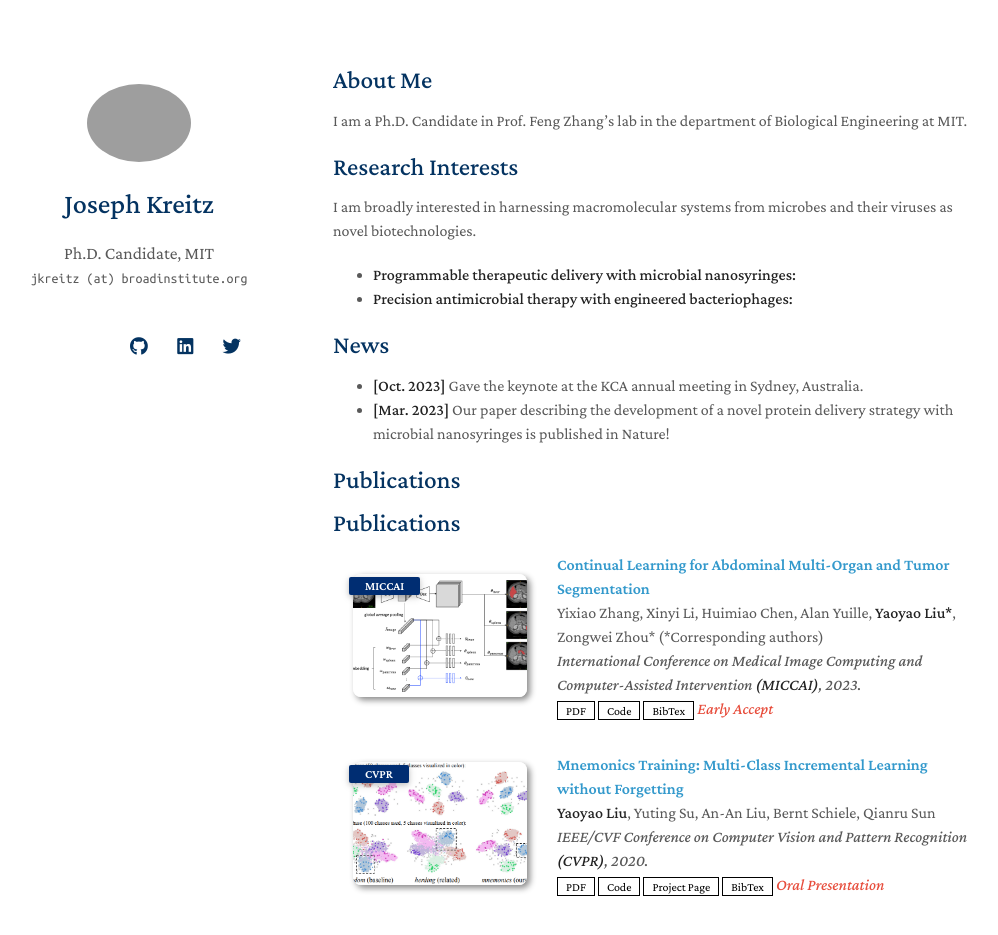
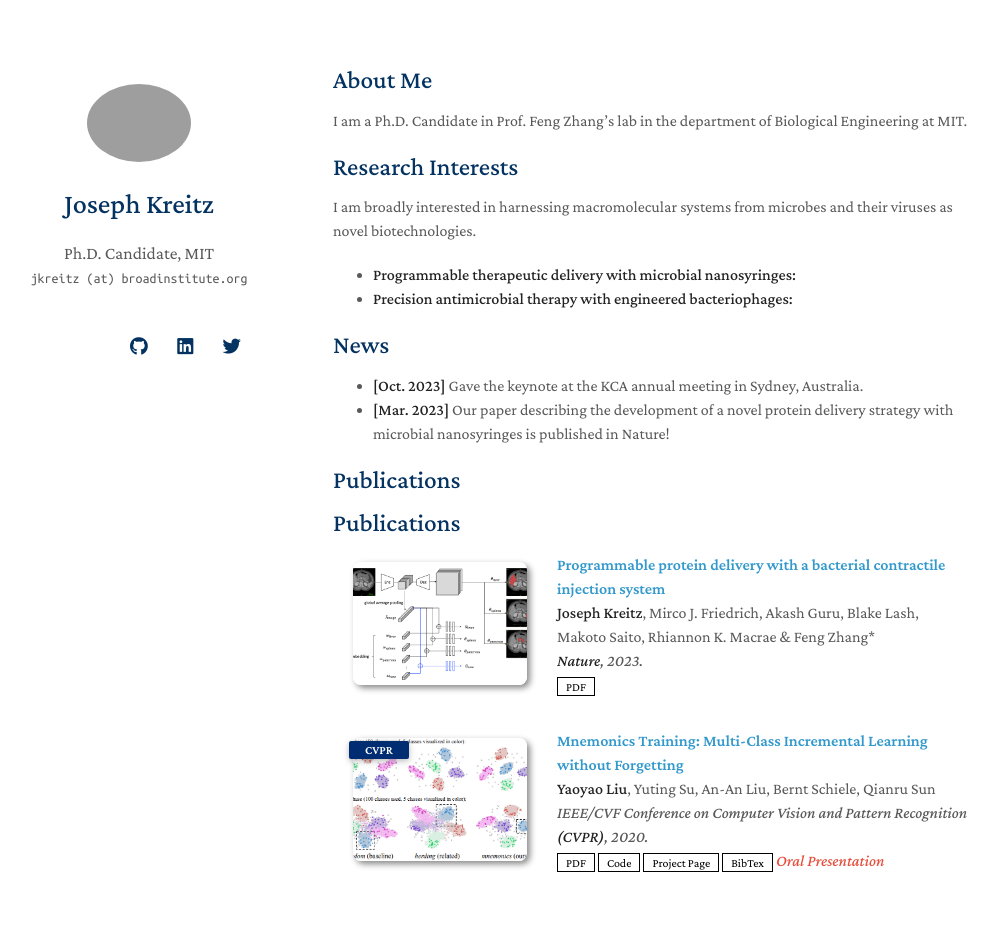
Before and after one commit to jkreitz/jkreitz.github.io, a Jekyll site: the page built from index.md, in a window 1280 px wide and 1023 px high. Shown: the top 935 px of the window, without its empty margins (137-1135 px from the left). Built offline with Jekyll 4.4.1, drawn with Linux system fonts in a browser that asks for light colours; nearby versions of some CDN libraries; a style sheet for code colours, icons or effects is not loaded; our own code applies the rules of GitHub Pages for plain Markdown files.

Commit message:
Update publications.yml

```diff
--- a/_data/publications.yml
+++ b/_data/publications.yml
@@ -1,14 +1,10 @@
 main:
 
-  - title: Continual Learning for Abdominal Multi-Organ and Tumor Segmentation
-    authors: Yixiao Zhang, Xinyi Li, Huimiao Chen, Alan Yuille, <strong>Yaoyao Liu*</strong>, Zongwei Zhou* (*Corresponding authors)
-    conference_short: MICCAI
-    conference: International Conference on Medical Image Computing and Computer-Assisted Intervention <strong>(MICCAI)</strong>, 2023.
+  - title: Programmable protein delivery with a bacterial contractile injection system
+    authors: <strong>Joseph Kreitz</strong>, Mirco J. Friedrich, Akash Guru, Blake Lash, Makoto Saito, Rhiannon K. Macrae & Feng Zhang*
+    conference: <strong>Nature</strong>, 2023.
     pdf: https://arxiv.org/pdf/2306.00988.pdf
-    code: https://github.com/MrGiovanni/ContinualLearning
-    bibtex: https://bib.yliu.me/MICCAI23.txt
     image: ./assets/img/teaser_example_2.png
-    notes: Early Accept
 
   - title: "Mnemonics Training: Multi-Class Incremental Learning without Forgetting"
     authors: <strong>Yaoyao Liu</strong>, Yuting Su, An-An Liu, Bernt Schiele, Qianru Sun
```
